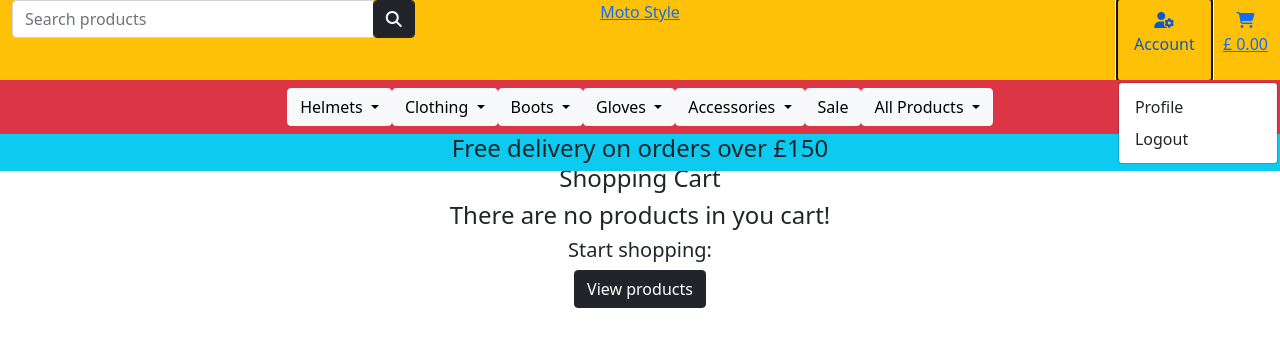
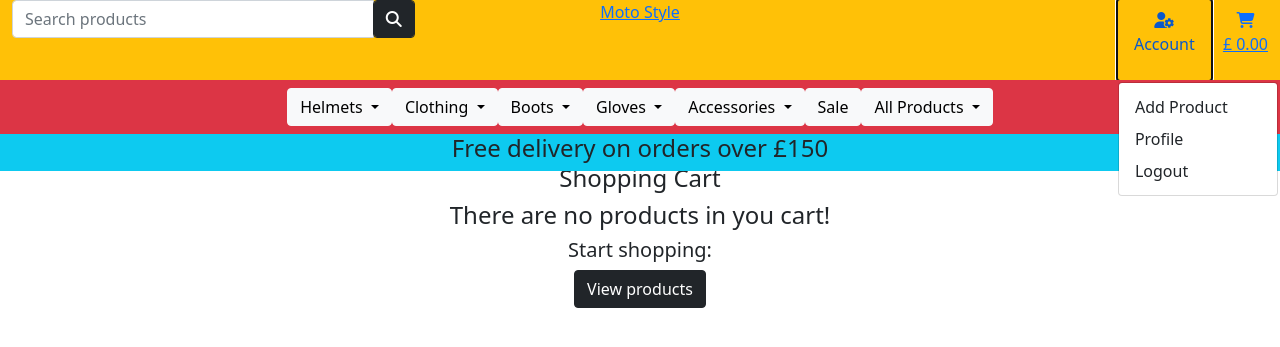
Before and after one commit to CristianBuca/MS4_MotoStyle, a Django app: page /cart/ in a window 1280 px wide, after a click on "Account". Shown: the top 347 px of the page. Run offline with Django 3.2, Linux system fonts and the light colour scheme; the visitor is signed in with stand-in values (Sample User, id 1); some libraries are stand-ins or nearby versions.

Commit message:
Fix(base-nav): superuser conditional

```diff
--- a/templates/base.html
+++ b/templates/base.html
@@ -74,8 +74,8 @@
                         </a>
                         <div class="dropdown-menu" aria-labelledby="account-options">
                             {% if request.user.is_authenticated %}
-                                {% if request.user.is_super %}
-                                    <a href="" class="dropdown-item">Add Product</a>
+                                {% if request.user.is_superuser %}
+                                    <a href="{% url 'add_product' %}" class="dropdown-item">Add Product</a>
                                 {% endif %}
                                 <a href="{% url 'profile' %}" class="dropdown-item">Profile</a>
                                 <a href="{% url 'account_logout' %}" class="dropdown-item">Logout</a>
--- a/templates/includes/mobile_top_header.html
+++ b/templates/includes/mobile_top_header.html
@@ -27,8 +27,8 @@
         </a>
         <div class="dropdown-menu" aria-labelledby="account-options">
             {% if request.user.is_authenticated %}
-                {% if request.user.is_super %}
-                    <a href="" class="dropdown-item">Add Product</a>
+                {% if request.user.is_superuser %}
+                    <a href="{% url 'add_product' %}" class="dropdown-item">Add Product</a>
                 {% endif %}
                 <a href="" class="dropdown-item">Profile</a>
                 <a href="{% url 'account_logout' %}" class="dropdown-item">Logout</a>
```
